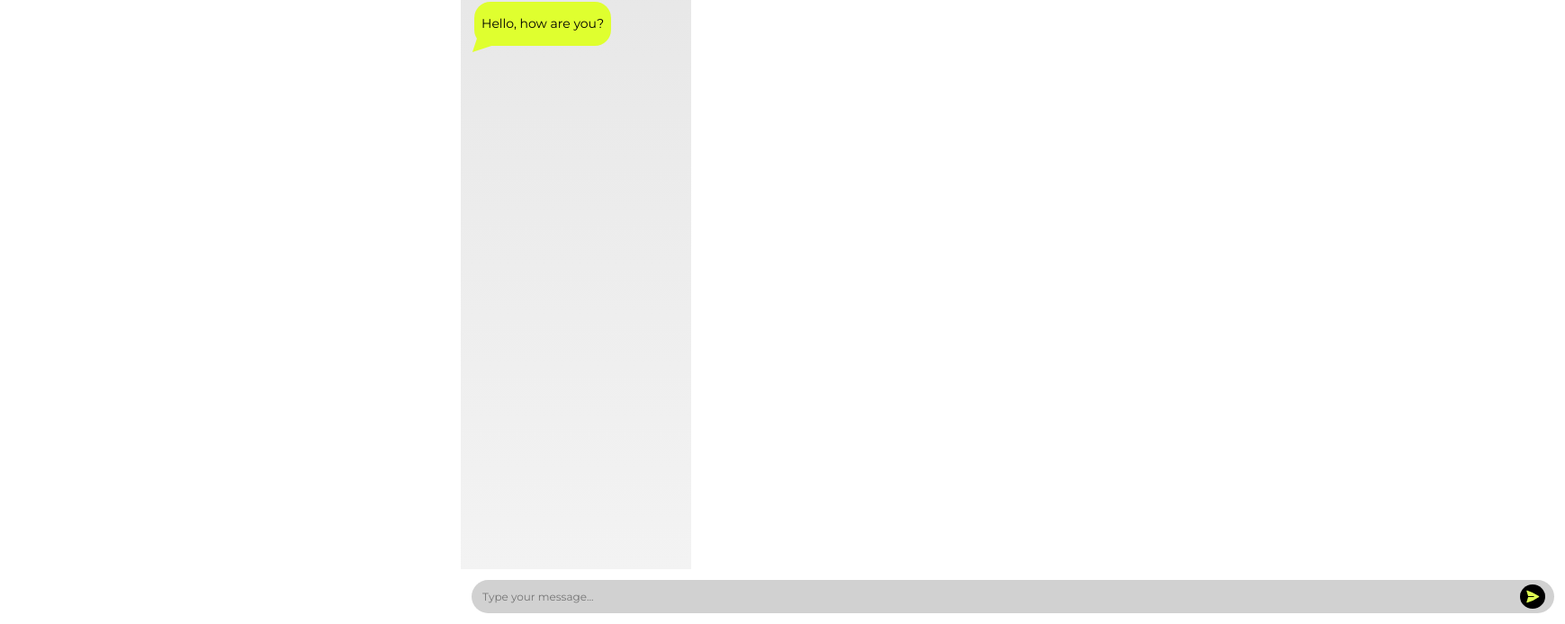
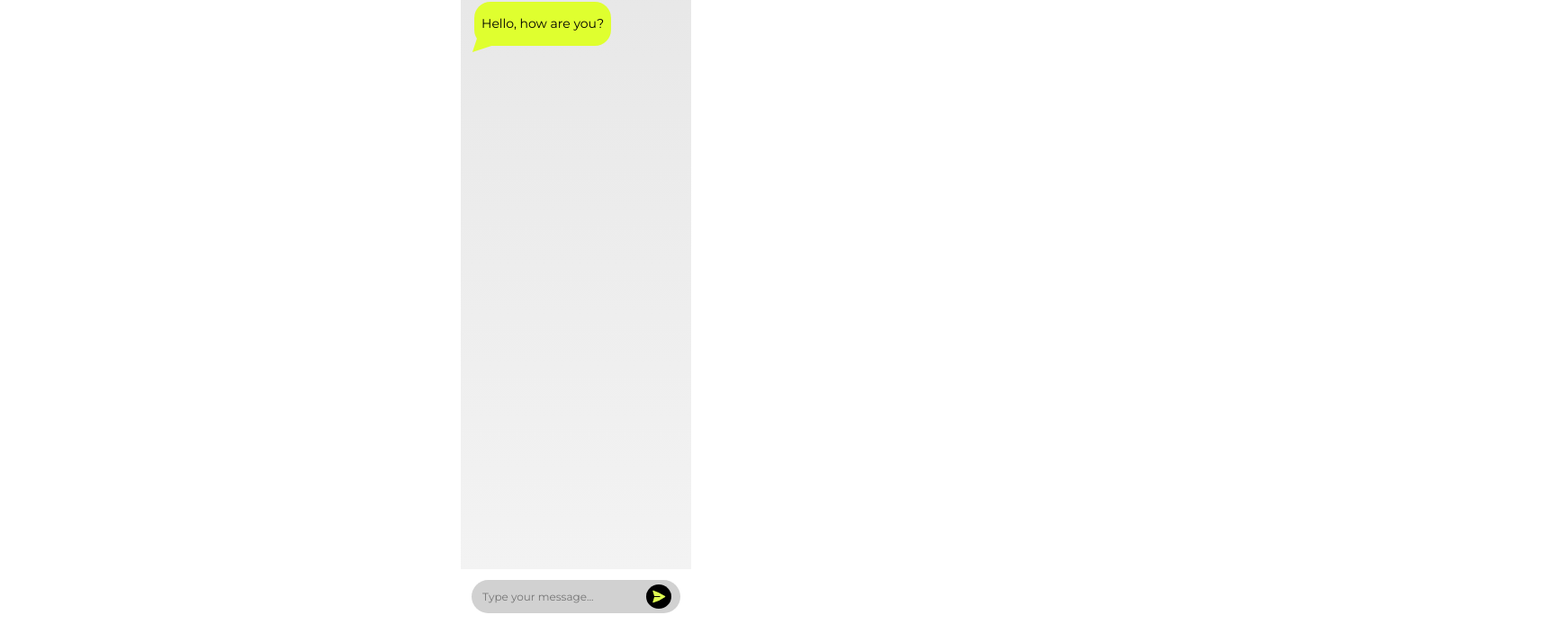
Before and after one commit to TheAJArchit3020/workout-bros-frontend, a React (Vite) app: page /Chatting in a window 1280 px wide. Shown: the part 106-800 px from the top of the page at 90% size, 1739 px wide, since content can reach past the window. Built offline with nearby package versions, Linux system fonts and the light colour scheme.

Commit message:
fixed reponsive for cahtting screen

```diff
--- a/src/components/chatting/messageBox.css
+++ b/src/components/chatting/messageBox.css
@@ -1,6 +1,7 @@
 /* Message Box */
 .message-box {
     max-width: 65%;
+    min-width: 10%;
     padding-left: 8px;
     padding-right: 8px;
     border-radius: 18px;
@@ -8,6 +9,8 @@
     word-wrap: break-word;
     position: relative;
     margin-bottom: 10px;
+    display: flex;
+    justify-content: center;
   }
 
   /* User Sent Message */
@@ -16,6 +19,7 @@
     color: white;
     align-self: flex-end;
     font-family: "Montserrat";
+
   }
 
   /* Tail for User Message */
--- a/src/pages/chatting/chatting.css
+++ b/src/pages/chatting/chatting.css
@@ -48,9 +48,6 @@
 
   /* Chat Input */
   .chat-input {
-    position: absolute;
-    bottom: 0;
-    width: 94%;
     display: flex;
     align-items: center;
     padding: 12px;
```
